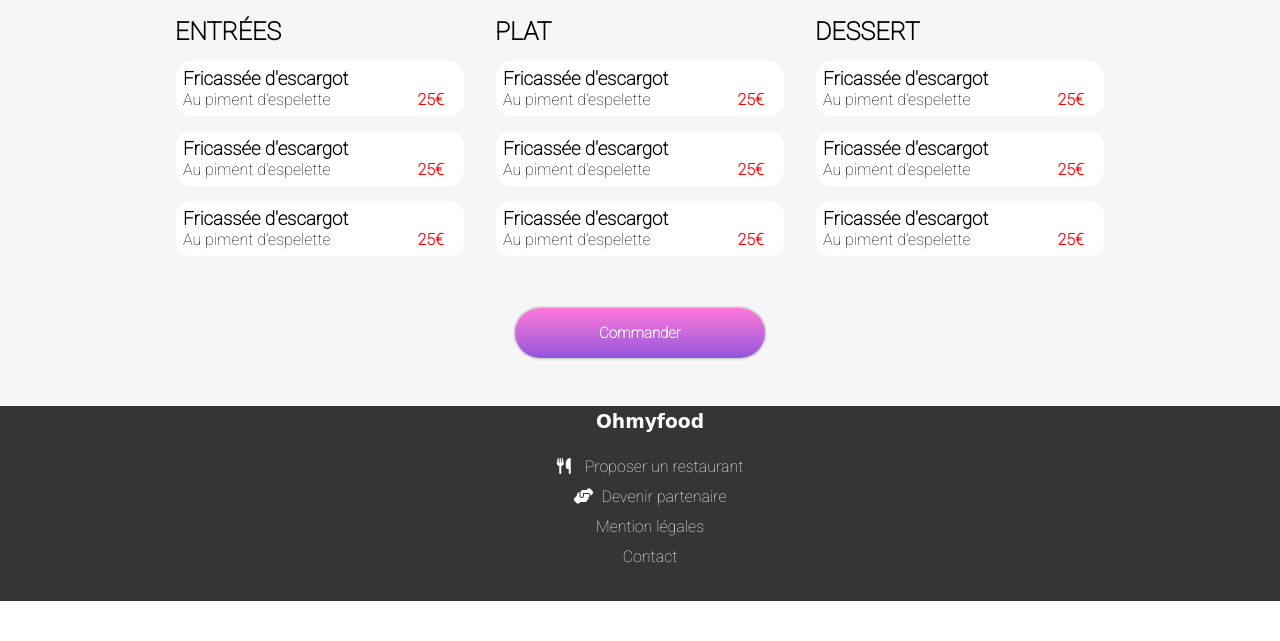
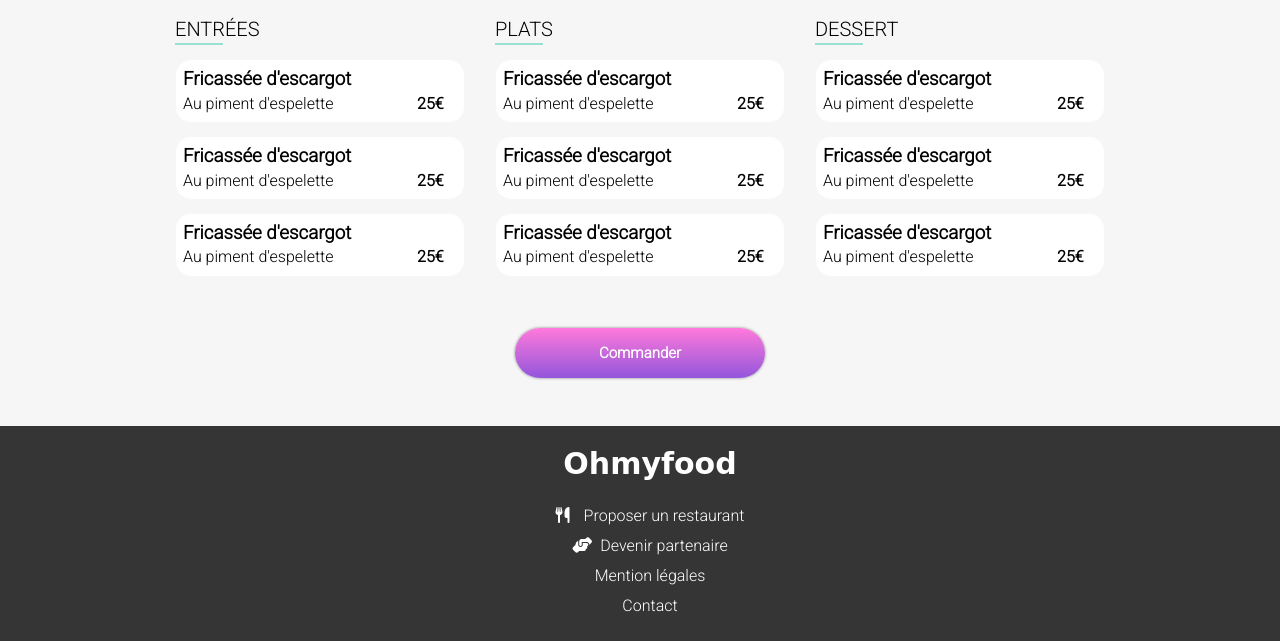
Before and after one commit to binetada/LariviereVincent_3_14102021, a website: page public/page-menu.html in a window 1280 px wide. Shown: the part 568-1209 px from the top of the page. Before the commit the page ends 1169 px from the top, so only its background shows below. Drawn offline with Linux system fonts and the light colour scheme; a web font is replaced by a local one.

Commit message:
façing ok, manque couleur degré droite btn lien # avant animation

```diff
--- a/public/page-menu.html
+++ b/public/page-menu.html
@@ -20,7 +20,7 @@
 
         <link rel="preconnect" href="https://fonts.googleapis.com">
         <link rel="preconnect" href="https://fonts.gstatic.com" crossorigin>
-        <link href="https://fonts.googleapis.com/css2?family=Roboto:wght@100&display=swap" rel="stylesheet">
+        <link href="https://fonts.googleapis.com/css2?family=Roboto:wght@300&display=swap" rel="stylesheet">
 
     </head>
     <!---------------------------------------------------------------------------------BODY--------------------------------------------------------------->
@@ -82,7 +82,7 @@
                         <!---------------------------------------------------------------------->
                         <!-- plat-->
                         <section class="menu--restaurant">
-                            <h2>PLAT</h2>
+                            <h2>PLATS</h2>
 
                             <!-- Carte 1-->
                             <div class="menu__card">
--- a/sass/base/_base-style.scss
+++ b/sass/base/_base-style.scss
@@ -50,4 +50,6 @@ a, ul
 
     line-height: 1.2;
 
+
+
 }
--- a/sass/layout/footer.scss
+++ b/sass/layout/footer.scss
@@ -5,13 +5,14 @@ footer
     display:  flex;
     flex-direction: column;
     width: 100%;
-    height: 200px;
 
     h3
     {
-        margin: 10px 0 15px 20px;
+        margin: 25px 0 15px 20px;
         font-family: 'Shrikhand', cursive;
         color: white;
+
+        font-size: clamp(19px, 5vw, 30px);
 
         @media (min-width: 768px) {
             display: flex;
--- a/sass/layout/header.scss
+++ b/sass/layout/header.scss
@@ -16,10 +16,10 @@ header
                 font-family: 'Shrikhand', cursive;
                 position: relative;
 
-                font-size: clamp(20px, 5vw, 50px);//MQ taille logo
+                font-size: clamp(25px, 5vw, 50px);//MQ taille logo
                         .fa-arrow-left
                             {
-                                color: red;
+
                                 position: absolute;
                                 // display: inline-block;
                                 left: 0;
--- a/sass/page/page-restaurant-1.scss
+++ b/sass/page/page-restaurant-1.scss
@@ -35,9 +35,15 @@
 
     h2
     {
-        font-size: clamp(15px, 5vw, 25px);
-        padding-bottom: 15px;
+        font-size: clamp(15px, 5vw, 20px);
+        padding-bottom: 2px;
         margin-left: 15px;// suit le bloc menu card pour la valeur depositionnement
+        margin-bottom: 15px;
+        font-weight: lighter;
+        width: 15%;
+        border-bottom: 2px solid $tertiary;
+
+
     }
 }
 
@@ -60,12 +66,13 @@
         flex-wrap: wrap;
         flex-direction: row;
         justify-content: space-between;
+        line-height: 1.38;
 
     }
 
     &--price
     {
-        color: red;
+
         font-weight: 900;
         transform: translateX(-50%);
     }
```
Also changed, not shown: public/CSS/style.css, 1 other file.
